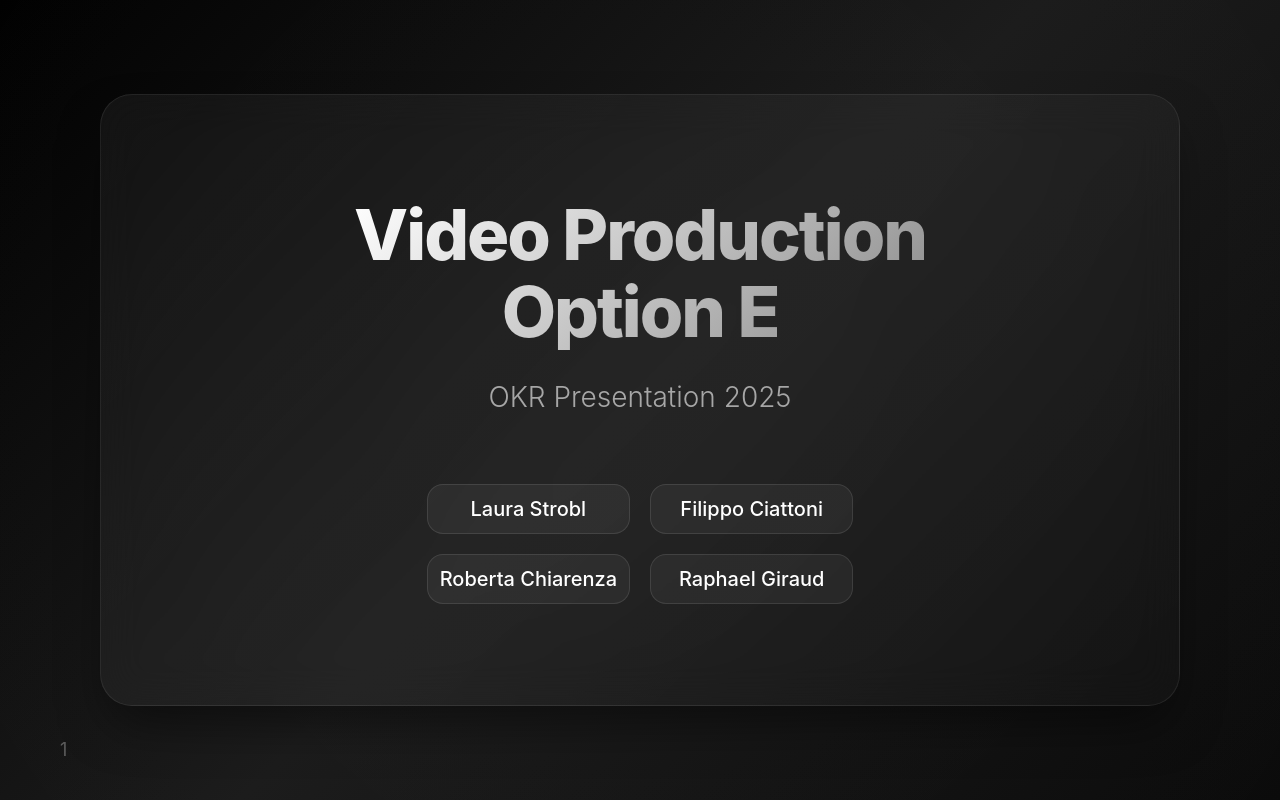
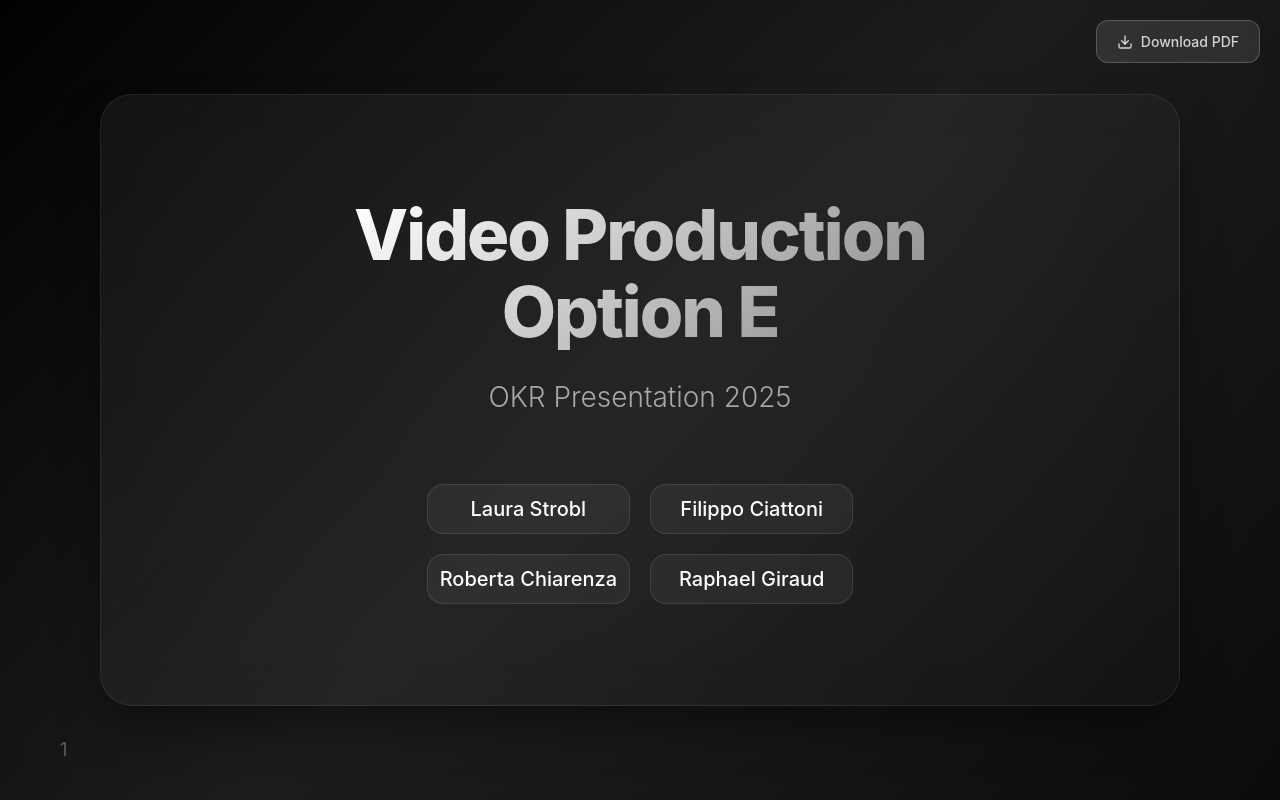
Before and after one commit to toukoum/video-option-e, a plain HTML site: page index.html in a window 1280 px wide. Shown: the top 800 px of the page. Drawn offline with Linux system fonts and the light colour scheme.

Commit message:
styling and pdf

```diff
--- a/index.html
+++ b/index.html
@@ -315,6 +315,40 @@
         }
 
         /* Print styles for PDF generation */
+        /* Download button */
+        .download-btn {
+            position: fixed;
+            top: 20px;
+            right: 20px;
+            background: rgba(255,255,255,0.1);
+            backdrop-filter: blur(10px);
+            border: 1px solid rgba(255,255,255,0.2);
+            border-radius: 12px;
+            padding: 12px 20px;
+            color: rgba(255,255,255,0.8);
+            font-size: 14px;
+            font-weight: 500;
+            cursor: pointer;
+            text-decoration: none;
+            display: inline-flex;
+            align-items: center;
+            gap: 8px;
+            z-index: 1000;
+            transition: all 0.2s ease;
+        }
+
+        .download-btn:hover {
+            background: rgba(255,255,255,0.15);
+            border-color: rgba(255,255,255,0.3);
+            color: #fff;
+            transform: translateY(-1px);
+        }
+
+        .download-btn svg {
+            width: 16px;
+            height: 16px;
+        }
+
         @media print {
             @page {
                 size: A4 landscape;
@@ -346,6 +380,11 @@
                 page-break-after: auto;
             }
 
+            /* Hide download button in print */
+            .download-btn {
+                display: none;
+            }
+
             /* Ensure fonts are readable in PDF */
             * {
                 -webkit-print-color-adjust: exact;
@@ -356,6 +395,16 @@
     </style>
 </head>
 <body>
+    <!-- Download button -->
+    <a href="video-option-e-okrs.pdf" download class="download-btn">
+        <svg xmlns="http://www.w3.org/2000/svg" viewBox="0 0 24 24" fill="none" stroke="currentColor" stroke-width="2" stroke-linecap="round" stroke-linejoin="round">
+            <path d="M21 15v4a2 2 0 0 1-2 2H5a2 2 0 0 1-2-2v-4"></path>
+            <polyline points="7 10 12 15 17 10"></polyline>
+            <line x1="12" y1="15" x2="12" y2="3"></line>
+        </svg>
+        Download PDF
+    </a>
+
     <!-- Slide 1: Title -->
     <div class="slide title-slide">
         <div class="slide-content">
@@ -402,7 +451,7 @@
             <h2>2. Video Engagement Strategy</h2>
             <h3>Creating Buzz & Boosting Enrollment</h3>
             <ul class="okr-list">
-                <li>Achieve minimum <span class="highlight">7% engagement rate</span> across YouTube and Instagram</li>
+                <li>Achieve minimum <span class="highlight">7% engagement rate</span> across YouTube and Instagram (likes + comments + shares / total views) </li>
                 <li>Collect <span class="highlight">one voice-over weekly</span> from special guests at events</li>
                 <li>Collaborate with <span class="highlight">2+ community groups</span> through Mid-Term peer questionnaire</li>
                 <li>Gather additional footage from colleagues</li>
```
Also changed, not shown: 1 other file.
